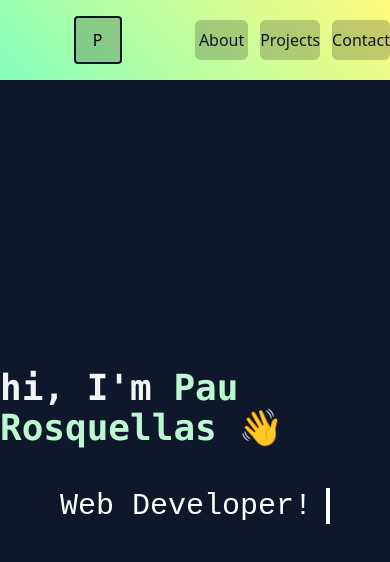
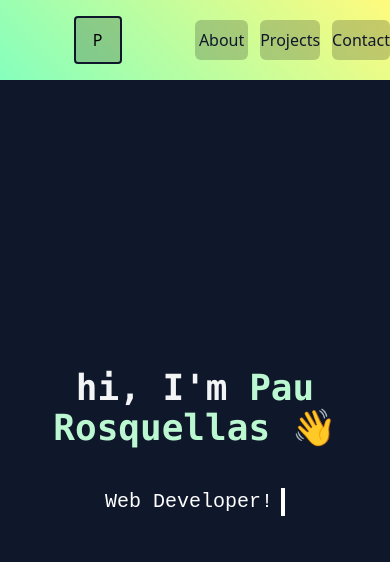
Before and after one commit to pau7rr/paurosquellas-com, a Vue app: page / in a window 390 px wide. Shown: the top 562 px of the page. Built offline with nearby package versions, Linux system fonts and the light colour scheme.

Commit message:
home intro responsive

```diff
--- a/src/components/Intro.vue
+++ b/src/components/Intro.vue
@@ -1,9 +1,9 @@
 <template>
     <div>
-        <h1 class=" font-mono text-4xl font-extrabold text-gray-100 md:text-6xl mb-10">
+        <h1 class=" font-mono text-4xl font-extrabold text-gray-100 md:text-6xl mb-10 text-center">
             hi, I'm <span class=" text-green-200"> Pau Rosquellas 👋 </span>
         </h1>
-        <span class="typing text-white mx-auto text-3xl"> Web Developer! </span>
+        <span class="typing text-white mx-auto text-xl md:text-3xl"> Web Developer! </span>
     </div>
 </template>
 
```
